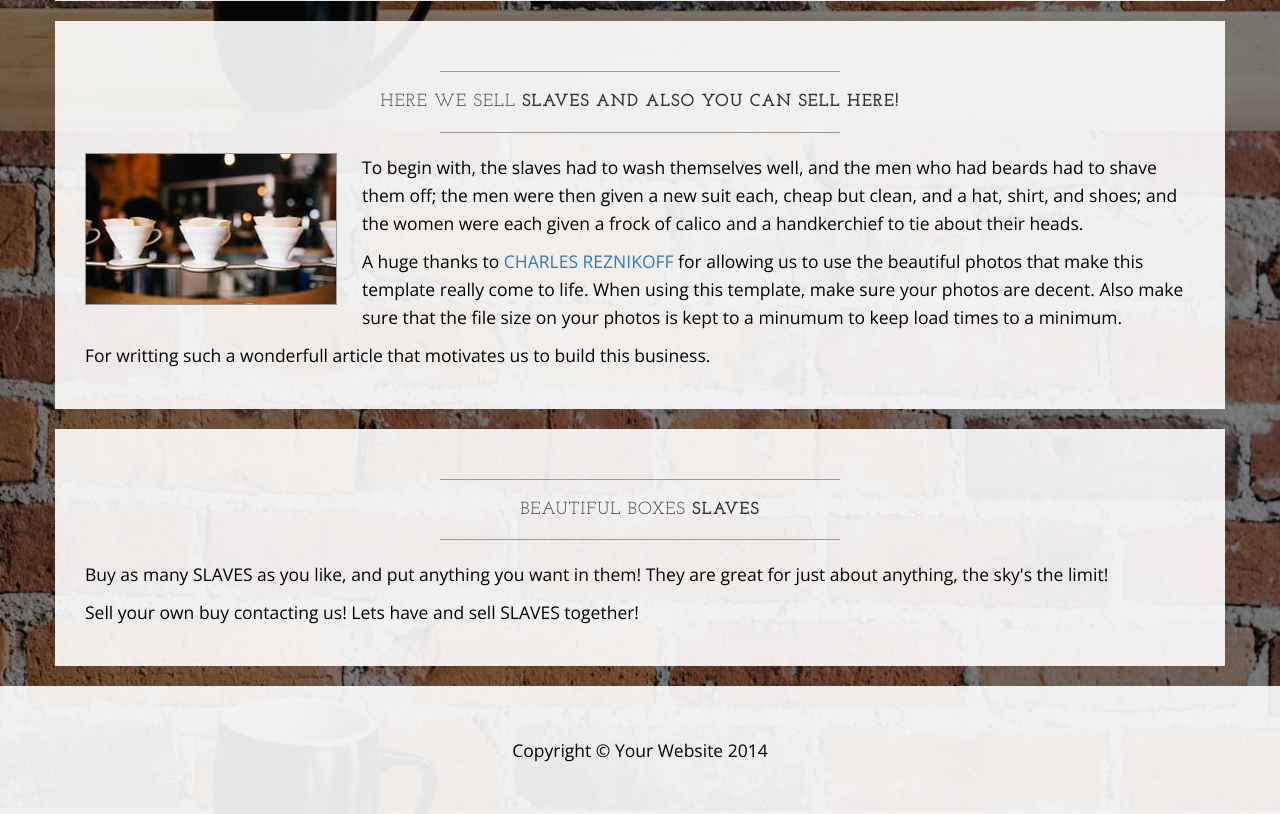
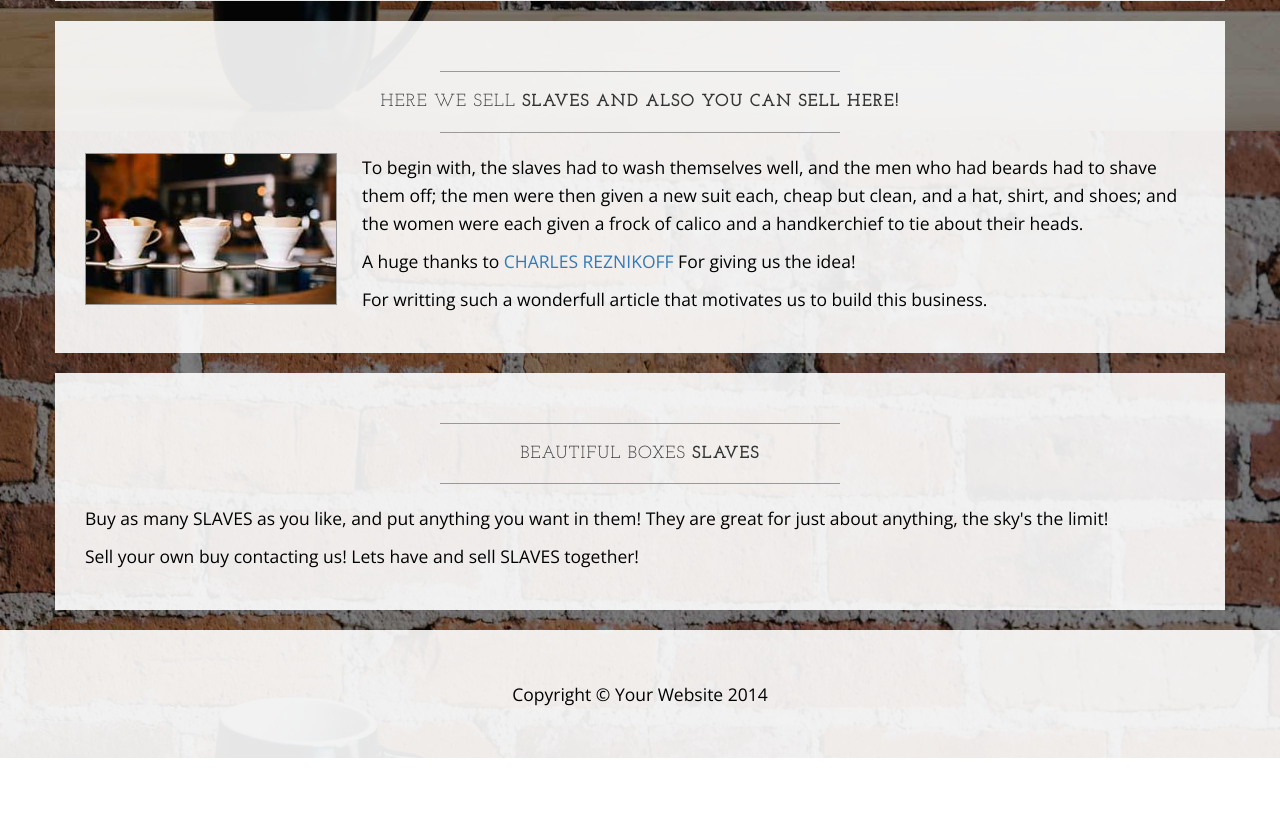
Before and after one commit to JustinVerzosa/FullWebsite, a plain HTML site: page index.html in a window 1280 px wide. Shown: the part 1469-2283 px from the top of the page. After the commit the page ends 2227 px from the top, so only its background shows below. Drawn offline with nearby package versions, Linux system fonts and the light colour scheme.

Commit message:
Update index.html

```diff
--- a/index.html
+++ b/index.html
@@ -130,7 +130,7 @@
                     <img class="img-responsive img-border img-left" src="img/intro-pic.jpg" alt="">
                     <hr class="visible-xs">
                     <p>To begin with, the slaves had to wash themselves well, and the men who had beards had to shave them off; the men were then given a new suit each, cheap but clean, and a hat, shirt, and shoes; and the women were each given a frock of calico and a handkerchief to tie about their heads. </p>
-                    <p>A huge thanks to <a href="https://www.poetryfoundation.org/poems-and-poets/poems/detail/51561" target="_blank">CHARLES REZNIKOFF</a> for allowing us to use the beautiful photos that make this template really come to life. When using this template, make sure your photos are decent. Also make sure that the file size on your photos is kept to a minumum to keep load times to a minimum.</p>
+                    <p>A huge thanks to <a href="https://www.poetryfoundation.org/poems-and-poets/poems/detail/51561" target="_blank">CHARLES REZNIKOFF</a> For giving us the idea!</p>
                     <p>For writting such a wonderfull article that motivates us to build this business. </p>
                 </div>
             </div>
```
